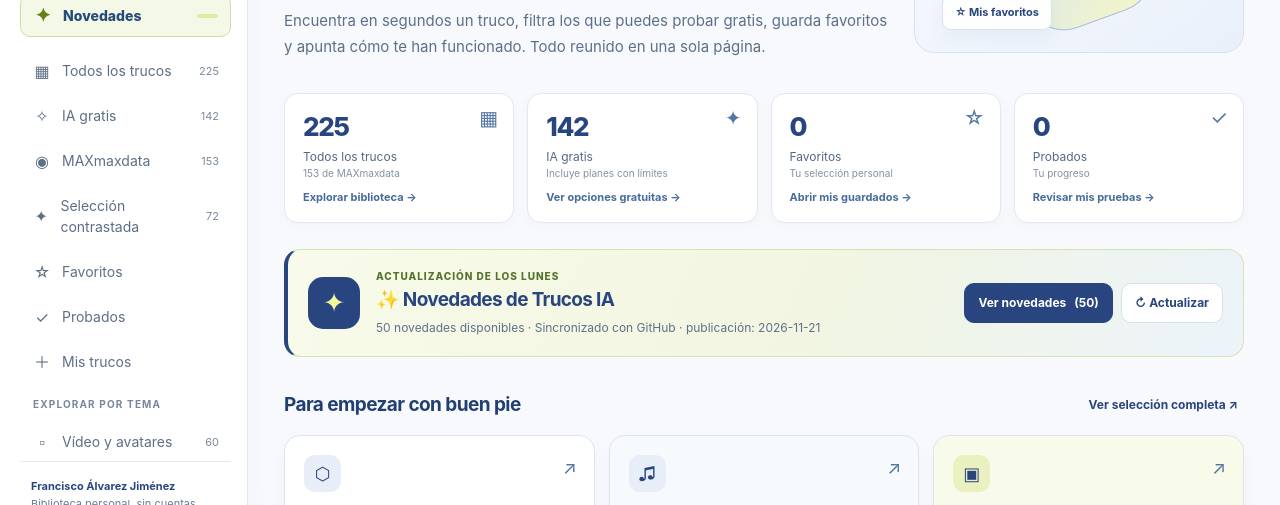
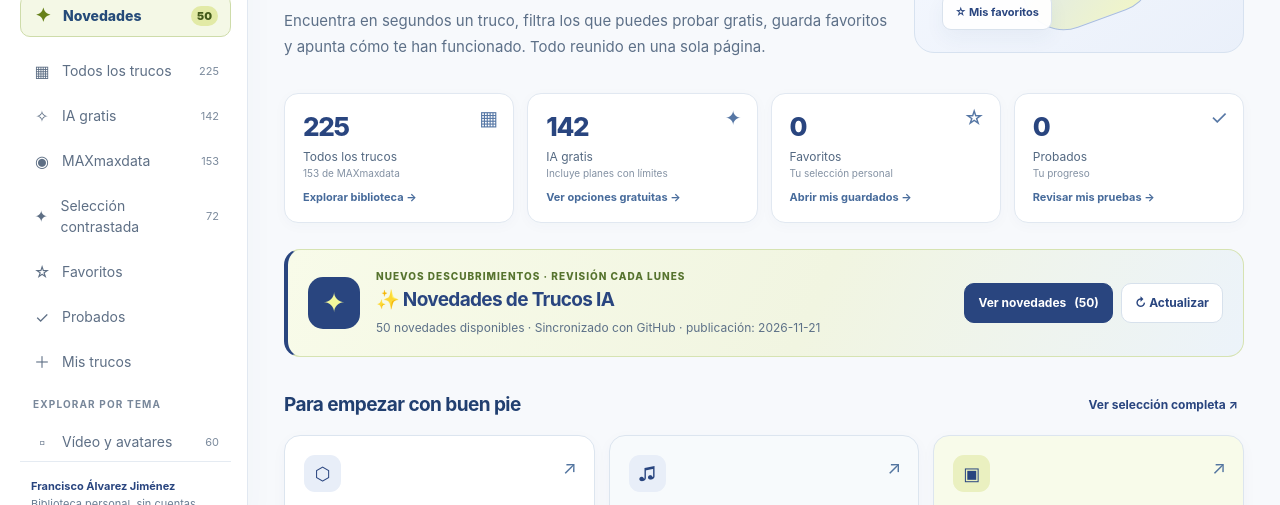
Before and after one commit to Falvjim144/trucos-ia, a plain HTML site: page index.html in a window 1280 px wide. Shown: the part 278-783 px from the top of the page. Drawn offline with Linux system fonts and the light colour scheme.

Commit message:
Mostrar el número correcto de novedades publicadas y distinguir nuevas investigaciones

```diff
--- a/index.html
+++ b/index.html
@@ -207,7 +207,7 @@ button:focus-visible,input:focus-visible,select:focus-visible,textarea:focus-vis
 <section class="hero" id="hero"><div><div class="eyebrow">Biblioteca personal de Francisco Álvarez Jiménez</div><h1>Las mejores ideas, <em>siempre a mano.</em></h1><p>Encuentra en segundos un truco, filtra los que puedes probar gratis, guarda favoritos y apunta cómo te han funcionado. Todo reunido en una sola página.</p></div><div class="hero-visual" aria-hidden="true"><div class="orb"></div><span class="visual-tag vt1">✓ IA gratis</span><span class="visual-tag vt2">✦ Prompts</span><span class="visual-tag vt3">☆ Mis favoritos</span></div></section>
 <section class="stats" id="stats" aria-label="Resumen de la biblioteca"></section>
 <section class="weekly-banner" id="weeklyBanner" aria-label="Novedades semanales de IA">
-  <div class="weekly-flare" aria-hidden="true">✦</div><div class="weekly-info"><div class="weekly-kicker">Actualización de los lunes</div><h2>✨ Novedades de Trucos IA</h2><p id="weeklyBannerText">Consultando novedades publicadas en GitHub al abrir esta web.</p></div>
+  <div class="weekly-flare" aria-hidden="true">✦</div><div class="weekly-info"><div class="weekly-kicker">Nuevos descubrimientos · revisión cada lunes</div><h2>✨ Novedades de Trucos IA</h2><p id="weeklyBannerText">Consultando novedades publicadas en GitHub al abrir esta web.</p></div>
   <div class="weekly-actions"><button class="btn amber" id="weeklyExplore">Ver novedades <span id="weeklyCounter"></span></button><button class="btn" id="weeklyImportQuick">↻ Actualizar</button></div>
 </section>
 <input type="file" hidden accept=".json,application/json" id="weeklyImportFile" aria-label="Seleccionar archivo semanal de novedades">
@@ -258,7 +258,7 @@ function favorite(id){user.favorites[id]=!user.favorites[id];persist();render();
 function setView(v,cat='all'){view=v;category=cat;shown=18;search='';$('searchInput').value='';tool='all';cost='all';origin='all';sort=v==='home'?'recommended':'new';freeOnly=v==='free';$('costFilter').value='all';$('originFilter').value='all';$('sortFilter').value=sort;document.querySelector('#workspace').scrollIntoView({behavior:'smooth',block:'start'});closeMobile();render()}
 function closeMobile(){$('sidebar').classList.remove('open');$('backdrop').classList.remove('open')}
 function resetFilters(){category='all';tool='all';cost='all';origin='all';freeOnly=false;search='';view='all';shown=18;$('searchInput').value='';$('costFilter').value='all';$('originFilter').value='all';$('sortFilter').value='new';sort='new';render()}
-function renderNavigation(){let all=data();$('mainNav').innerHTML=NAV.map(([key,ico,label])=>{let count= key==='news'?user.weekly.length:key==='all'?all.length:key==='free'?all.filter(moneyFree).length:key==='max'?all.filter(x=>x.origin==='max').length:key==='curated'?all.filter(x=>x.origin==='curated').length:key==='favorites'?all.filter(x=>user.favorites[x.id]).length:key==='tested'?all.filter(x=>user.statuses[x.id]==='tested').length:key==='mine'?user.custom.length:'';return `<button class="nav ${key==='news'?'news-nav':''} ${view===key?'active':''}" type="button" data-nav="${key}"><span class="nav-inner"><span class="nav-icon">${ico}</span>${label}</span><span class="nav-count">${count||''}</span></button>`}).join('');
+function renderNavigation(){let all=data();$('mainNav').innerHTML=NAV.map(([key,ico,label])=>{let count= key==='news'?all.filter(x=>x.weekly).length:key==='all'?all.length:key==='free'?all.filter(moneyFree).length:key==='max'?all.filter(x=>x.origin==='max').length:key==='curated'?all.filter(x=>x.origin==='curated').length:key==='favorites'?all.filter(x=>user.favorites[x.id]).length:key==='tested'?all.filter(x=>user.statuses[x.id]==='tested').length:key==='mine'?user.custom.length:'';return `<button class="nav ${key==='news'?'news-nav':''} ${view===key?'active':''}" type="button" data-nav="${key}"><span class="nav-inner"><span class="nav-icon">${ico}</span>${label}</span><span class="nav-count">${count||''}</span></button>`}).join('');
  const counts=Object.entries(all.reduce((a,t)=>(a[t.category]=(a[t.category]||0)+1,a),{})).sort((a,b)=>b[1]-a[1]);
  $('categoryNav').innerHTML=counts.map(([cat,n])=>`<button class="nav ${category===cat?'active':''}" type="button" data-category="${esc(cat)}"><span class="nav-inner"><span class="nav-icon">▫</span><span>${esc(cat)}</span></span><span class="nav-count">${n}</span></button>`).join('')}
 function renderStats(){const all=data();const free=all.filter(moneyFree).length;const tested=all.filter(x=>user.statuses[x.id]==='tested').length;const stat=[[''+all.length,'trucos para explorar','153 de MAXmaxdata'],[''+free,'con opción gratuita','Incluye etiquetas orientativas'],[''+all.filter(x=>user.favorites[x.id]).length,'favoritos','Tu selección personal'],[''+tested,'trucos probados','Tu progreso']];$('stats').innerHTML=stat.map(([n,l,s])=>`<div class="stat"><div class="stat-number">${esc(n)}</div><div class="stat-label">${esc(l)}</div><div class="stat-sub">${esc(s)}</div></div>`).join('')}
@@ -266,7 +266,7 @@ function renderHighlights(){const ids=['e10','e03','e14'],icons=['⬡','♫','
 function populateSelects(){const all=data();const categories=[...new Set(all.map(x=>x.category))].sort((a,b)=>a.localeCompare(b,'es'));const tools=[...new Set(all.map(x=>x.tool))].sort((a,b)=>a.localeCompare(b,'es'));const currentCat=$('categoryFilter').value||'all',currentTool=$('toolFilter').value||'all';$('categoryFilter').innerHTML='<option value="all">Todos los temas</option>'+categories.map(x=>`<option value="${esc(x)}">${esc(x)}</option>`).join('');$('toolFilter').innerHTML='<option value="all">Todas las herramientas</option>'+tools.map(x=>`<option value="${esc(x)}">${esc(x)}</option>`).join('');$('categoryFilter').value=category;$('toolFilter').value=tool;}
 function filtered(){let arr=data();if(view==='free'||freeOnly)arr=arr.filter(moneyFree);if(view==='news')arr=arr.filter(x=>x.weekly);if(view==='max')arr=arr.filter(x=>x.origin==='max');if(view==='curated')arr=arr.filter(x=>x.origin==='curated');if(view==='mine')arr=arr.filter(x=>x.origin==='mine');if(view==='favorites')arr=arr.filter(x=>user.favorites[x.id]);if(view==='tested')arr=arr.filter(x=>user.statuses[x.id]==='tested');if(category!=='all')arr=arr.filter(x=>x.category===category);if(tool!=='all')arr=arr.filter(x=>x.tool===tool);if(cost!=='all')arr=arr.filter(x=>x.cost===cost);if(origin!=='all')arr=arr.filter(x=>x.origin===origin);const terms=normalize(search).split(' ').filter(Boolean);if(terms.length)arr=arr.filter(x=>{const s=normalize([x.title,x.tool,x.category,x.summary,...(x.tags||[]),x.prompt,user.notes[x.id]||''].join(' '));return terms.every(t=>s.includes(t))});
  arr.sort((a,b)=>view==='news'?(b.addedAt||b.date).localeCompare(a.addedAt||a.date):sort==='new'?b.date.localeCompare(a.date):sort==='old'?a.date.localeCompare(b.date):sort==='az'?a.title.localeCompare(b.title,'es'):(Number(!!b.recommended)-Number(!!a.recommended)||Number(b.origin==='curated')-Number(a.origin==='curated')||b.date.localeCompare(a.date)));return arr}
-function viewLabel(){return ({home:'Explora los trucos',all:'Todos los trucos',news:'✨ Novedades de los lunes',free:'La colección de IA gratis',max:'Trucos de MAXmaxdata',curated:'Selección contrastada',favorites:'Tus favoritos',tested:'Ya los has probado',mine:'Tus propios trucos'})[view]||'Explora los trucos'}
+function viewLabel(){return ({home:'Explora los trucos',all:'Todos los trucos',news:'✨ Novedades y descubrimientos',free:'La colección de IA gratis',max:'Trucos de MAXmaxdata',curated:'Selección contrastada',favorites:'Tus favoritos',tested:'Ya los has probado',mine:'Tus propios trucos'})[view]||'Explora los trucos'}
 function card(x){const [costLabel,costCls]=COST[x.cost]||COST.unknown;const src=x.origin==='curated'?'<span class="pill curated">✦ SELECCIÓN PROPIA</span>':x.origin==='mine'?'<span class="pill mine">MÍO</span>':'<span class="pill">MAXmaxdata</span>';const status=user.statuses[x.id]==='tested'?' · ✓ Probado':'';const weeklyPill=x.weekly?`<span class="pill new">${isRecentWeekly(x)?'✦ NUEVO':'✦ INCORPORADO'}</span>`:'';return `<article class="tip-card ${x.weekly?'is-weekly':''}"><div class="card-top"><div class="badges">${weeklyPill}${src}<span class="pill ${costCls}">${esc(costLabel)}</span></div><button class="save-btn ${user.favorites[x.id]?'saved':''}" data-fav="${esc(x.id)}" aria-label="${user.favorites[x.id]?'Quitar de favoritos':'Guardar en favoritos'}" title="Favorito">${user.favorites[x.id]?'★':'☆'}</button></div><div class="card-category">${esc(x.category)} · ${x.date||'Sin fecha'}${status}</div><h3>${esc(x.title)}</h3><p>${esc(x.summary)}</p><div class="card-footer"><span class="tool-label" title="${esc(x.tool)}">${esc(x.tool)}</span><button class="view-btn" data-open="${esc(x.id)}">Ver truco ↗</button></div></article>`}
 function render(){renderNavigation();renderStats();renderHighlights();populateSelects();$('viewTitle').textContent=viewLabel();$('freeSwitch').setAttribute('aria-pressed',String(view==='free'||freeOnly));$('freeSwitch').textContent='';const dot=document.createElement('span');dot.className='dot';$('freeSwitch').append(dot,document.createTextNode(' Solo IA gratis'));renderWeeklyUI();const list=filtered();$('viewCount').textContent=`${list.length} resultado${list.length!==1?'s':''}`;let filters=[];if(category!=='all')filters.push(category);if(tool!=='all')filters.push(tool);if(cost!=='all')filters.push(COST[cost][0]);if(origin!=='all')filters.push(origin==='max'?'MAXmaxdata':origin==='curated'?'Selección contrastada':'Mis trucos');if(search)filters.push(`“${search}”`);$('activeBar').innerHTML=filters.length?`Filtrando por: ${filters.map(esc).join(' · ')} <button class="clear" id="clearFilters">Limpiar filtros</button>`:view==='free'||freeOnly?'Sin pagar suscripción: opciones locales y planes gratuitos con límites.':'Busca con varias palabras a la vez; puedes combinar todos los filtros.';
  $('cards').innerHTML=list.length?list.slice(0,shown).map(card).join(''):`<div class="empty"><div><div style="font-size:35px;margin-bottom:10px">⌕</div><strong>No hay trucos con esos filtros</strong><div>Prueba otro término o borra los filtros activos.</div><button class="btn small" style="margin-top:15px" id="emptyClear">Mostrar todo</button></div></div>`;
```
